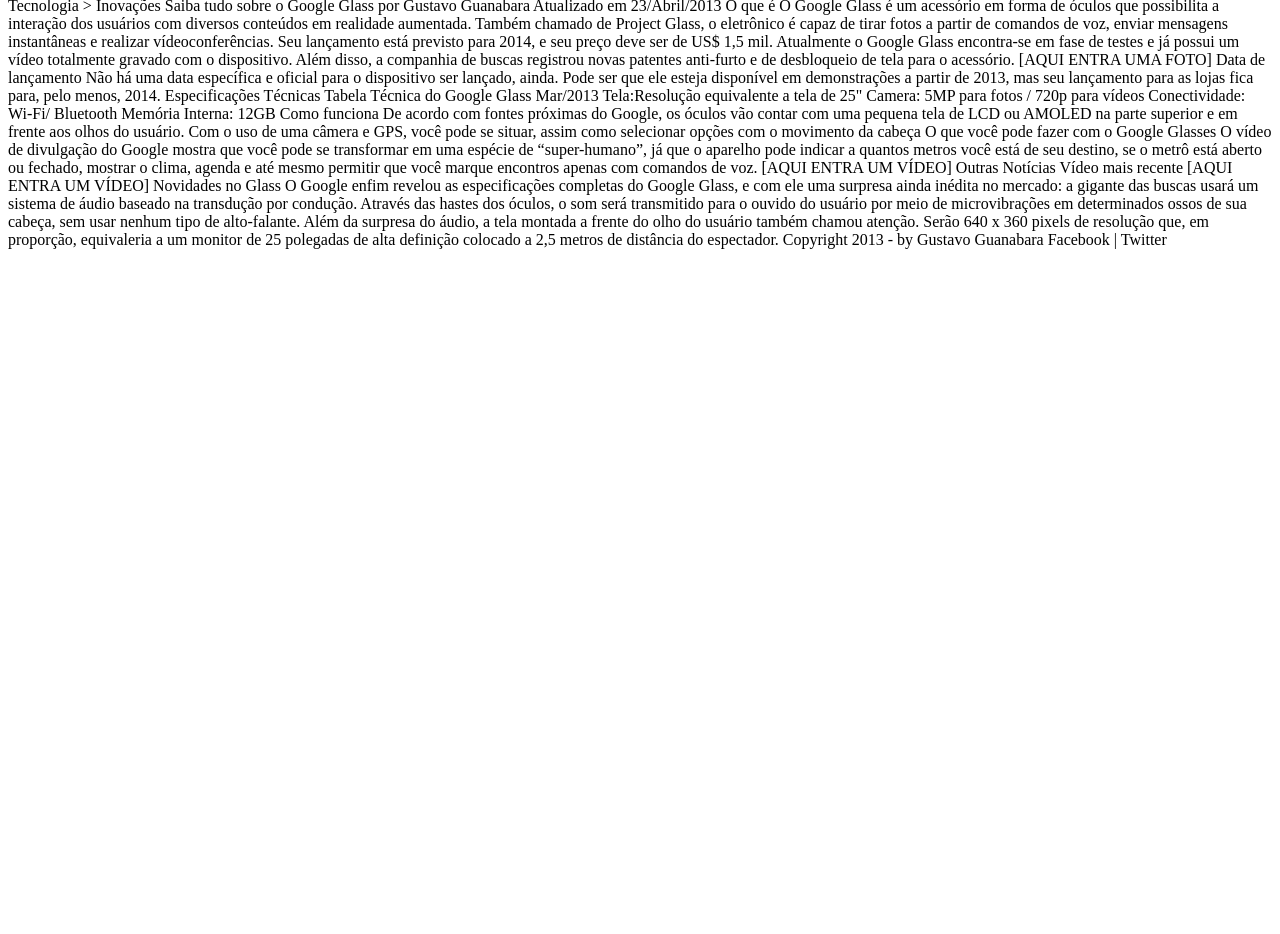
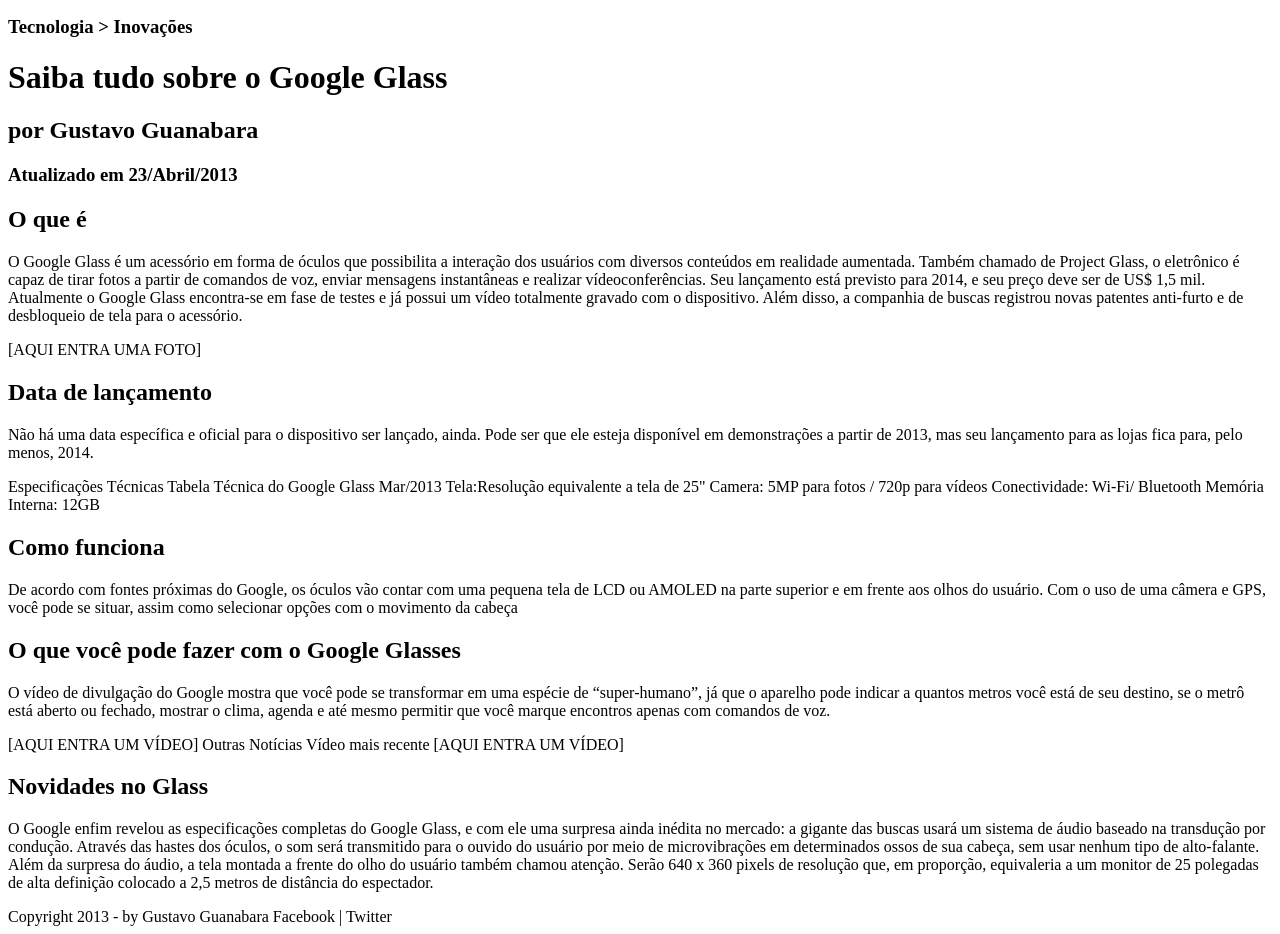
Before and after one commit to ViniciusBorgesTodeschini/Curso-HTML5, a plain HTML site: page projeto-glass-html5/index.html in a window 1280 px wide. Shown: the part 255-1189 px from the top of the page. Before the commit the page ends 800 px from the top, so only its background shows below. Drawn offline with Linux system fonts and the light colour scheme.

Commit message:
Update index.html

```diff
--- a/projeto-glass-html5/index.html
+++ b/projeto-glass-html5/index.html
@@ -24,18 +24,20 @@
 - Fale conosco
             </header>
 
-Tecnologia > Inovações
-Saiba tudo sobre o Google Glass
-por Gustavo Guanabara
-Atualizado em 23/Abril/2013
+            <hgroup>
+                <h3>Tecnologia > Inovações</h3>
+                <h1>Saiba tudo sobre o Google Glass</h1>
+                <h2>por Gustavo Guanabara</h2>
+                <h3>Atualizado em 23/Abril/2013</h3>
+            </hgroup>
 
-O que é
-O Google Glass é um acessório em forma de óculos que possibilita a interação dos usuários com diversos conteúdos em realidade aumentada. Também chamado de Project Glass, o eletrônico é capaz de tirar fotos a partir de comandos de voz, enviar mensagens instantâneas e realizar vídeoconferências. Seu lançamento está previsto para 2014, e seu preço deve ser de US$ 1,5 mil. Atualmente o Google Glass encontra-se em fase de testes e já possui um vídeo totalmente gravado com o dispositivo. Além disso, a companhia de buscas registrou novas patentes anti-furto e de desbloqueio de tela para o acessório.
+            <h2>O que é</h2>
+            <p> O Google Glass é um acessório em forma de óculos que possibilita a interação dos usuários com diversos conteúdos em realidade aumentada. Também chamado de Project Glass, o eletrônico é capaz de tirar fotos a partir de comandos de voz, enviar mensagens instantâneas e realizar vídeoconferências. Seu lançamento está previsto para 2014, e seu preço deve ser de US$ 1,5 mil. Atualmente o Google Glass encontra-se em fase de testes e já possui um vídeo totalmente gravado com o dispositivo. Além disso, a companhia de buscas registrou novas patentes anti-furto e de desbloqueio de tela para o acessório.</p>
 
 [AQUI ENTRA UMA FOTO]
 
-Data de lançamento
-Não há uma data específica e oficial para o dispositivo ser lançado, ainda. Pode ser que ele esteja disponível em demonstrações a partir de 2013, mas seu lançamento para as lojas fica para, pelo menos, 2014.
+            <h2>Data de lançamento</h2>
+            <p> Não há uma data específica e oficial para o dispositivo ser lançado, ainda. Pode ser que ele esteja disponível em demonstrações a partir de 2013, mas seu lançamento para as lojas fica para, pelo menos, 2014.</p>
 
 Especificações Técnicas
 Tabela Técnica do Google Glass Mar/2013
@@ -45,11 +47,12 @@
 Conectividade: Wi-Fi/ Bluetooth
 Memória Interna: 12GB
 
-Como funciona
-De acordo com fontes próximas do Google, os óculos vão contar com uma pequena tela de LCD ou AMOLED na parte superior e em frente aos olhos do usuário. Com o uso de uma câmera e GPS, você pode se situar, assim como selecionar opções com o movimento da cabeça
+            <h2>Como funciona</h2>
+            <p> De acordo com fontes próximas do Google, os óculos vão contar com uma pequena tela de LCD ou AMOLED na parte superior e em frente aos olhos do usuário. Com o uso de uma câmera e GPS, você pode se situar, assim como selecionar opções com o movimento da cabeça</p>
 
-O que você pode fazer com o Google Glasses
-O vídeo de divulgação do Google mostra que você pode se transformar em uma espécie de “super-humano”, já que o aparelho pode indicar a quantos metros você está de seu destino, se o metrô está aberto ou fechado, mostrar o clima, agenda e até mesmo permitir que você marque encontros apenas com comandos de voz.
+
+            <h2>O que você pode fazer com o Google Glasses</h2>
+            <p> O vídeo de divulgação do Google mostra que você pode se transformar em uma espécie de “super-humano”, já que o aparelho pode indicar a quantos metros você está de seu destino, se o metrô está aberto ou fechado, mostrar o clima, agenda e até mesmo permitir que você marque encontros apenas com comandos de voz.</p>
 
 [AQUI ENTRA UM VÍDEO]
 
@@ -58,10 +61,10 @@
 
 [AQUI ENTRA UM VÍDEO]
 
-Novidades no Glass
-O Google enfim revelou as especificações completas do Google Glass, e com ele uma surpresa ainda inédita no mercado: a gigante das buscas usará um sistema de áudio baseado na transdução por condução. Através das hastes dos óculos, o som será transmitido para o ouvido do usuário por meio de microvibrações em determinados ossos de sua cabeça, sem usar nenhum tipo de alto-falante.
+            <h2>Novidades no Glass</h2>
+            <p>O Google enfim revelou as especificações completas do Google Glass, e com ele uma surpresa ainda inédita no mercado: a gigante das buscas usará um sistema de áudio baseado na transdução por condução. Através das hastes dos óculos, o som será transmitido para o ouvido do usuário por meio de microvibrações em determinados ossos de sua cabeça, sem usar nenhum tipo de alto-falante.
 
-Além da surpresa do áudio, a tela montada a frente do olho do usuário também chamou atenção. Serão 640 x 360 pixels de resolução que, em proporção, equivaleria a um monitor de 25 polegadas de alta definição colocado a 2,5 metros de distância do espectador.
+            Além da surpresa do áudio, a tela montada a frente do olho do usuário também chamou atenção. Serão 640 x 360 pixels de resolução que, em proporção, equivaleria a um monitor de 25 polegadas de alta definição colocado a 2,5 metros de distância do espectador.</p>
 
 Copyright 2013 - by Gustavo Guanabara
 Facebook | Twitter
```
